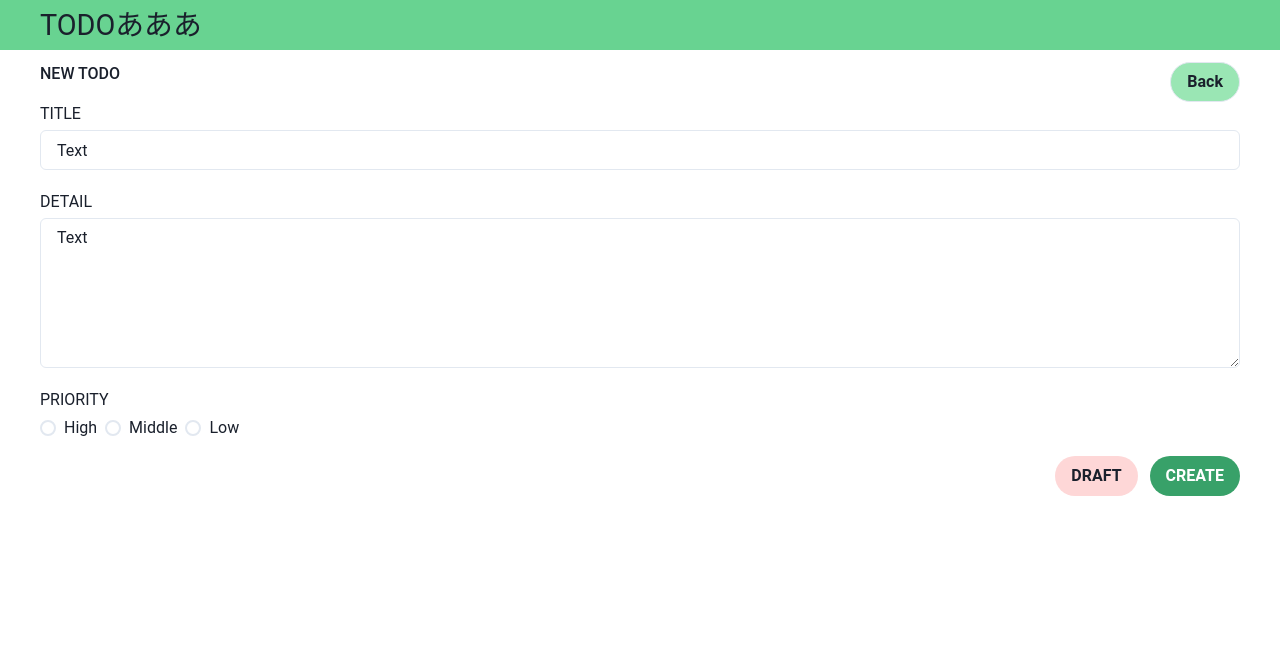
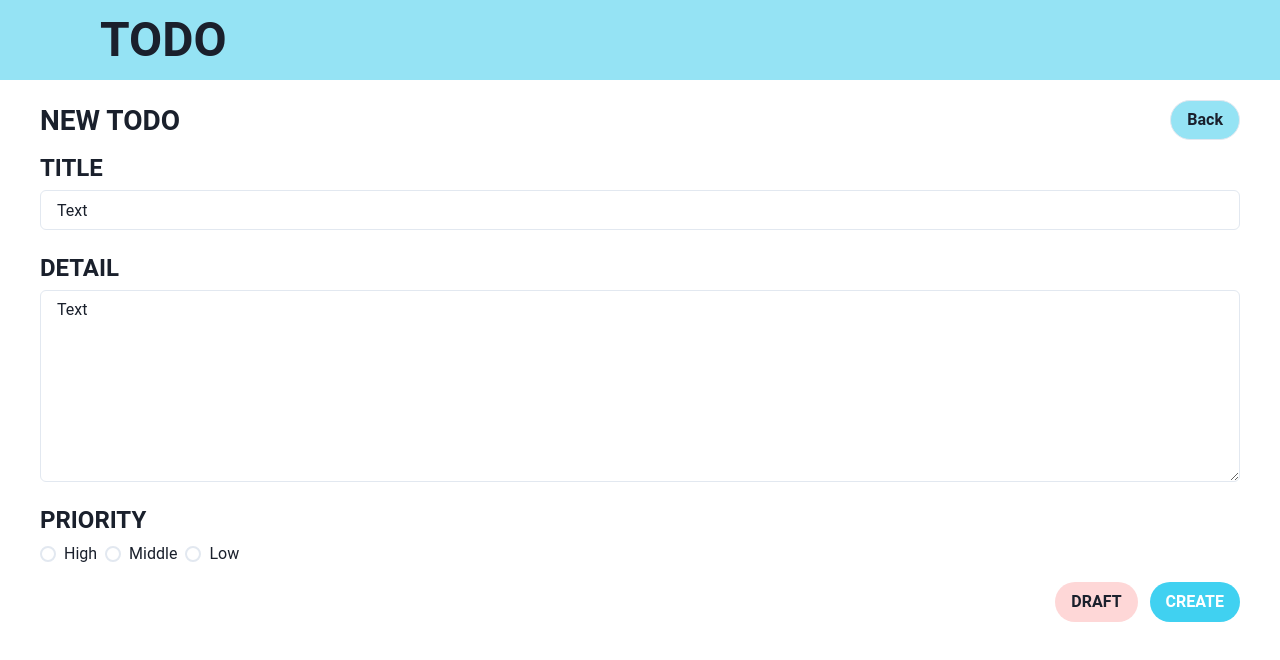
Before and after one commit to if-mentor/next_todo_9, a Next.js app: page /todonew in a window 1280 px wide. Shown: the top 660 px of the page. Built offline with nearby package versions, Linux system fonts and the light colour scheme.

Commit message:
#9 refactor: TodoNewページデザイン変更/共通ヘッダに変更

```diff
--- a/src/pages/todonew.tsx
+++ b/src/pages/todonew.tsx
@@ -1,4 +1,5 @@
 import React from "react";
+import Layout from "@/components/Layout";
 
 //Chakra UI
 import {
@@ -18,26 +19,22 @@ import {
 const todonew = () => {
   return (
     <div>
-      <Box
-        mb={3}
-        w="100%"
-        h="50px"
-        bg="green.300"
-        pl={10}
-        pt={1}
-        fontSize="1.8em"
-      >
-        TODOあああ
-      </Box>
+      <Layout>
         <Box mr={10} ml={10}>
           <FormControl>
-          <Flex>
+            <Flex mt={5}>
               <Box w={"100%"}>
-              <FormLabel htmlFor="newtodo">NEW TODO</FormLabel>
+                <FormLabel
+                  htmlFor="newtodo"
+                  fontWeight={"bold"}
+                  fontSize={"28px"}
+                >
+                  NEW TODO
+                </FormLabel>
               </Box>
               <Box textAlign={"right"}>
                 <Button
-                bg="green.200"
+                  bg="#95E3F4"
                   type="button"
                   borderRadius="full"
                   variant="outline"
@@ -46,13 +43,19 @@ const todonew = () => {
                 </Button>
               </Box>
             </Flex>
-          <Text mb={1}>TITLE</Text>
+            <Text mb={1} fontWeight={"bold"} fontSize={"24px"}>
+              TITLE
+            </Text>
             <Input mb={5} type="text" defaultValue="Text" />
-          <Text mb={1}>DETAIL</Text>
-          <Textarea id="message" mb={5} h="150px" defaultValue="Text" />
-          <Text mb={1}>PRIORITY</Text>
+            <Text mb={1} fontWeight={"bold"} fontSize={"24px"}>
+              DETAIL
+            </Text>
+            <Textarea mb={5} h="192px" defaultValue="Text" />
+            <Text mb={1} fontWeight={"bold"} fontSize={"24px"}>
+              PRIORITY
+            </Text>
             <RadioGroup>
-            <Stack direction="row">
+              <Stack direction="row" fontSize={"24px"}>
                 <Radio value="1">High</Radio>
                 <Radio value="2">Middle</Radio>
                 <Radio value="3">Low</Radio>
@@ -63,12 +66,18 @@ const todonew = () => {
               <Button mr={3} type="button" borderRadius="full" bg="red.100">
                 DRAFT
               </Button>
-            <Button colorScheme="green" type="submit" borderRadius="full">
+              <Button
+                bg="#40D1F1"
+                colorScheme="twitter"
+                type="submit"
+                borderRadius="full"
+              >
                 CREATE
               </Button>
             </Box>
           </FormControl>
         </Box>
+      </Layout>
     </div>
   );
 };
```
Lines whose indentation alone changed are shown as unchanged.
